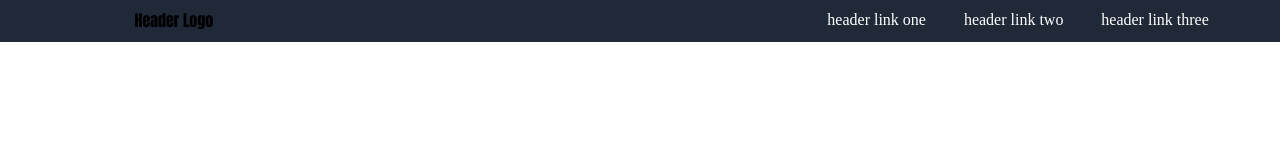
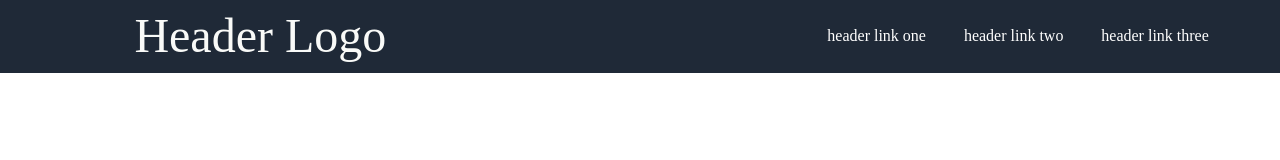
Before and after one commit to Yuris2/odin-landing-page, a plain HTML site: page index.html in a window 1280 px wide. Drawn offline with Linux system fonts and the light colour scheme.

Commit message:
changed hero fonts to roboto fonts

```diff
--- a/style.css
+++ b/style.css
@@ -1,14 +1,14 @@
 @font-face {
-    font-family:hero-bold ;
-    src: url(fonts/Hero-Bold.ttf);
+    font-family: roboto-bold;
+    src: url(fonts/Roboto-Bold.ttf);
 }
 @font-face {
-    font-family:hero-light ;
-    src: url(fonts/Hero-Light.ttf);
+    font-family: roboto-regular;
+    src: url(fonts/Roboto-Regular.ttf);
 }
 @font-face {
-    font-family:hero-regular ;
-    src: url(fonts/Hero-Regular.ttf);
+    font-family: roboto-light;
+    src: url(fonts/Roboto-Light.ttf);
 }
 
 .header {
@@ -38,7 +38,10 @@
 }
 
 .logo {
-    font-family: Impact, Haettenschweiler, 'Arial Narrow Bold', sans-serif;
+    font-family: caveat;
+    color: #F9FAF8;
+    font-size: 48px;
+    font-weight: extra bold;
     margin-right:auto;
     margin-left: 10%;
 
```
Also changed, not shown: fonts/Hero-Bold.ttf (deleted), fonts/Hero-Light.ttf (deleted), fonts/Hero-Regular.ttf (deleted), fonts/Roboto-Bold.ttf (added), fonts/Roboto-Light.ttf (added), fonts/Roboto-Regular.ttf (added).
